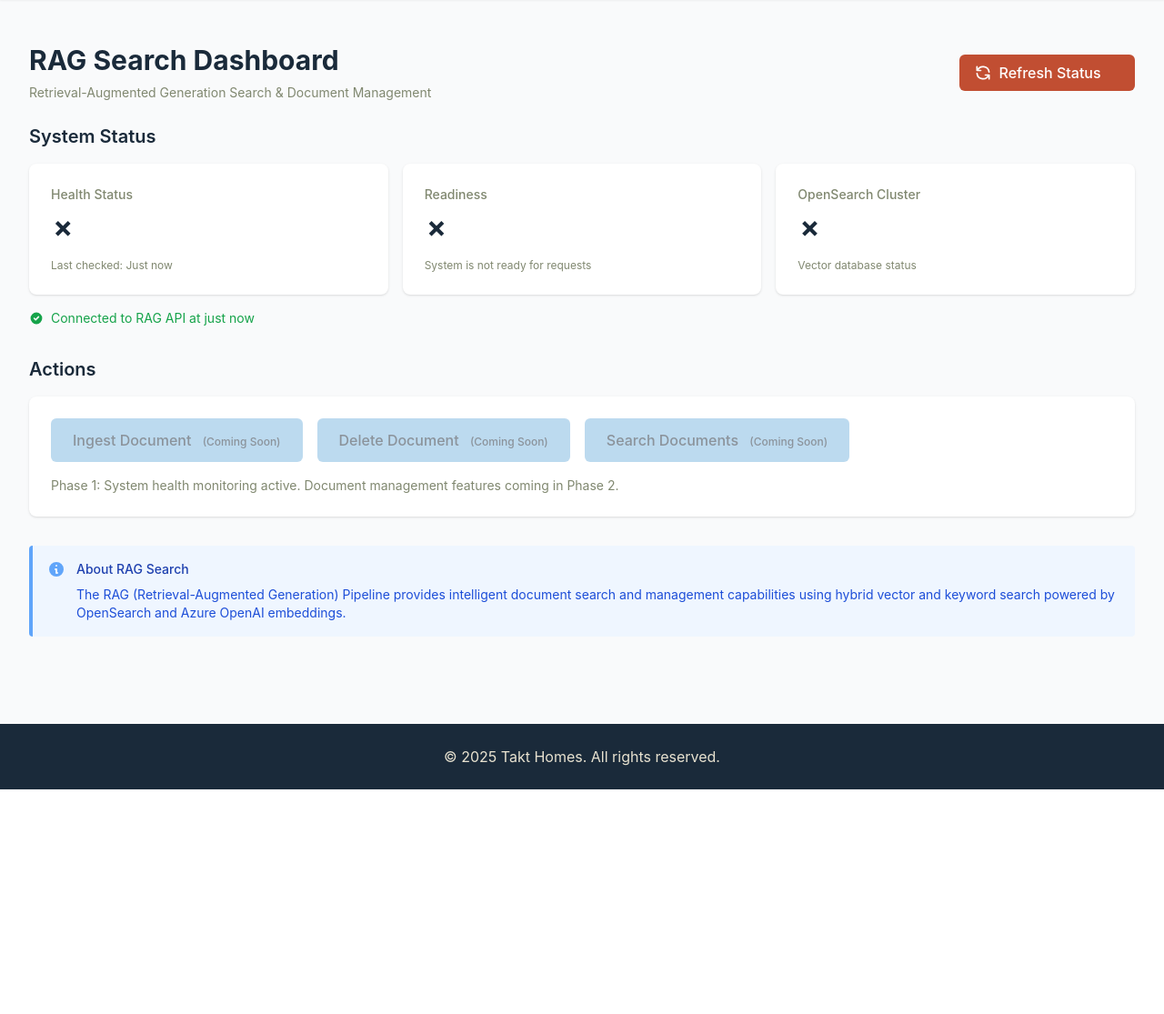
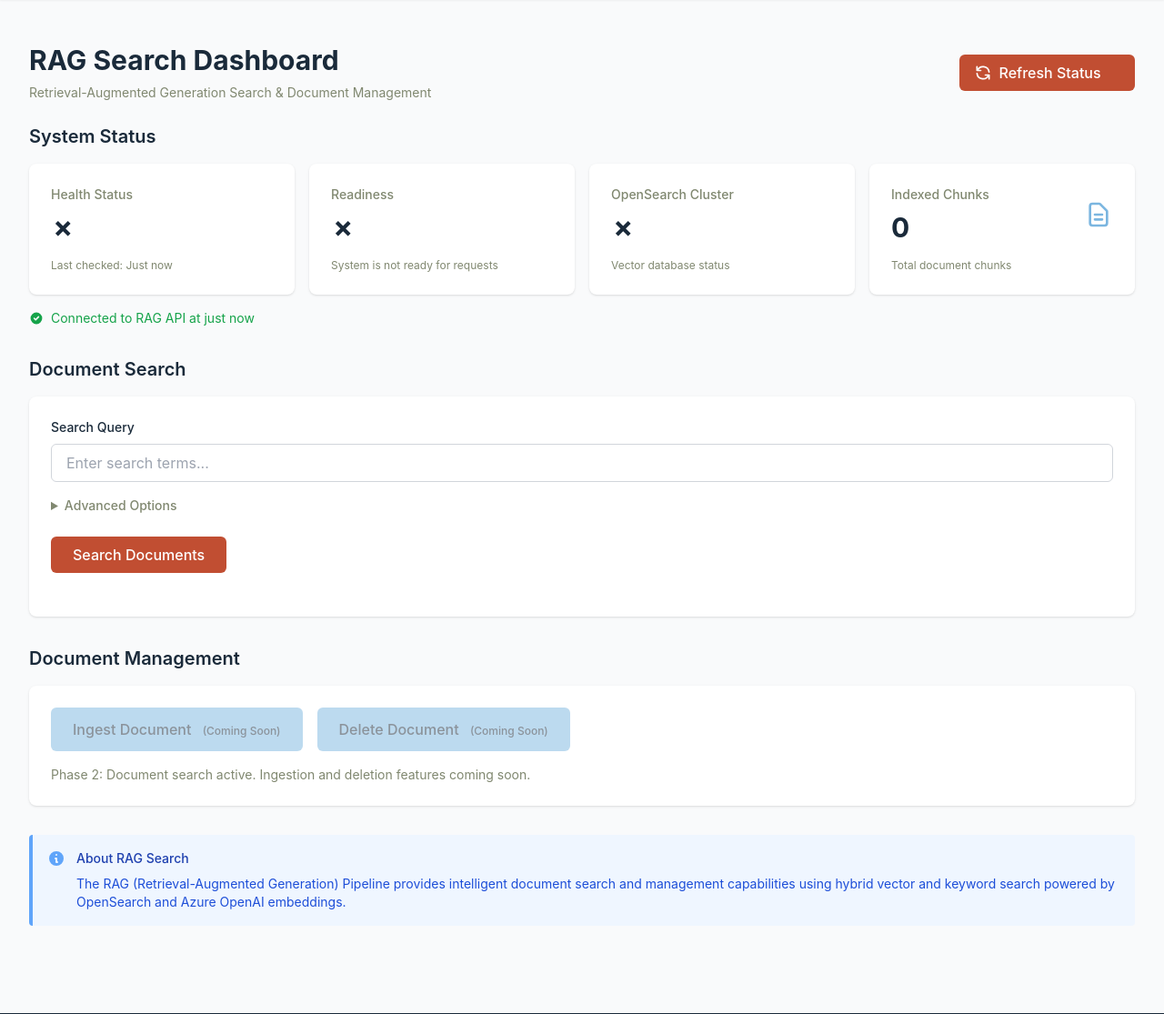
Before and after one commit to rgamage-im/in-takt, a Django app: page /search/ in a window 1280 px wide. Shown: the part 64-1179 px from the top of the page at 91% size. Before the commit the page ends 932 px from the top, so only its background shows below. Run offline with Django 5.2, Linux system fonts and the light colour scheme; the visitor is signed in with stand-in values (Sample User, id 1); data that the repository does not hold is empty; some libraries are stand-ins or nearby versions.

Commit message:
feat: add Phase 2 - document search functionality
- Implement hybrid vector/keyword search interface with adjustable weight slider
- Add search results display with content snippets, relevance scores, and source links
- Display document metadata (author, file type, chunk info) with visual tags
- Add document count metric to dashboard (4th status card)
- Enable django.contrib.humanize for number formatting
- Create search_results_partial.html template for HTMX updates
- Add collapsible advanced search options (results count, search mode)
- Implement comprehensive error handling for search failures
- Phase 2 core features complete: search working, next: ingestion/deletion

```diff
--- a/config/settings.py
+++ b/config/settings.py
@@ -48,6 +48,7 @@ INSTALLED_APPS = [
     "django.contrib.sessions",
     "django.contrib.messages",
     "django.contrib.staticfiles",
+    "django.contrib.humanize",
     # Project apps
     "core",
     "api",
--- a/search_integration/templates/search/dashboard.html
+++ b/search_integration/templates/search/dashboard.html
@@ -120,10 +120,102 @@
         </div>
     </div>
 
+    <!-- Search Section -->
+    <div class="mb-8">
+        <h2 class="text-xl font-semibold mb-4" style="color: var(--color-deep-navy);">
+            Document Search
+        </h2>
+        <div class="bg-white rounded-lg shadow p-6">
+            <form hx-post="{% url 'search:search_documents' %}"
+                  hx-target="#search-results"
+                  hx-indicator="#search-spinner">
+                {% csrf_token %}
+
+                <!-- Search Input -->
+                <div class="mb-4">
+                    <label for="query" class="block text-sm font-medium mb-2" style="color: var(--color-deep-navy);">
+                        Search Query
+                    </label>
+                    <input
+                        type="text"
+                        id="query"
+                        name="query"
+                        placeholder="Enter search terms..."
+                        required
+                        class="w-full px-4 py-2 border border-gray-300 rounded-md focus:ring-2 focus:ring-blue-500 focus:border-transparent">
+                </div>
+
+                <!-- Advanced Options (Collapsible) -->
+                <details class="mb-4">
+                    <summary class="cursor-pointer text-sm font-medium mb-2" style="color: var(--color-olive-gray);">
+                        Advanced Options
+                    </summary>
+                    <div class="mt-3 space-y-4 pl-4">
+                        <!-- Results Count -->
+                        <div>
+                            <label for="top_k" class="block text-sm font-medium mb-1" style="color: var(--color-deep-navy);">
+                                Results Count (1-100)
+                            </label>
+                            <input
+                                type="number"
+                                id="top_k"
+                                name="top_k"
+                                value="10"
+                                min="1"
+                                max="100"
+                                class="w-32 px-3 py-2 border border-gray-300 rounded-md">
+                        </div>
+
+                        <!-- Vector Weight Slider -->
+                        <div>
+                            <label for="vector_weight" class="block text-sm font-medium mb-1" style="color: var(--color-deep-navy);">
+                                Search Mode: <span id="weight-label" class="font-normal">Balanced (0.5)</span>
+                            </label>
+                            <input
+                                type="range"
+                                id="vector_weight"
+                                name="vector_weight"
+                                min="0"
+                                max="1"
+                                step="0.1"
+                                value="0.5"
+                                class="w-full"
+                                oninput="updateWeightLabel(this.value)">
+                            <div class="flex justify-between text-xs" style="color: var(--color-olive-gray);">
+                                <span>Keyword (BM25)</span>
+                                <span>Hybrid</span>
+                                <span>Semantic (Vector)</span>
+                            </div>
+                        </div>
+                    </div>
+                </details>
+
+                <!-- Search Button -->
+                <div class="flex items-center gap-3">
+                    <button
+                        type="submit"
+                        class="px-6 py-2 rounded-md text-white font-medium hover:opacity-90 transition-opacity"
+                        style="background-color: var(--color-warm-brick);">
+                        Search Documents
+                    </button>
+                    <div id="search-spinner" class="htmx-indicator">
+                        <div class="inline-block animate-spin rounded-full h-5 w-5 border-b-2 border-gray-900"></div>
+                        <span class="ml-2 text-sm" style="color: var(--color-olive-gray);">Searching...</span>
+                    </div>
+                </div>
+            </form>
+
+            <!-- Search Results Container -->
+            <div id="search-results" class="mt-6">
+                <!-- Results will be loaded here via HTMX -->
+            </div>
+        </div>
+    </div>
+
     <!-- Actions Section -->
     <div class="mb-8">
         <h2 class="text-xl font-semibold mb-4" style="color: var(--color-deep-navy);">
-            Actions
+            Document Management
         </h2>
         <div class="bg-white rounded-lg shadow p-6">
             <div class="flex flex-wrap gap-4">
@@ -141,16 +233,9 @@
                     Delete Document
                     <span class="ml-2 text-xs">(Coming Soon)</span>
                 </button>
-                <button
-                    disabled
-                    class="px-6 py-3 rounded-md font-medium transition-opacity opacity-50 cursor-not-allowed"
-                    style="background-color: var(--color-soft-sky-blue); color: var(--color-deep-navy);">
-                    Search Documents
-                    <span class="ml-2 text-xs">(Coming Soon)</span>
-                </button>
             </div>
             <p class="mt-4 text-sm" style="color: var(--color-olive-gray);">
-                Phase 1: System health monitoring active. Document management features coming in Phase 2.
+                Phase 2: Document search active. Ingestion and deletion features coming soon.
             </p>
         </div>
     </div>
@@ -172,4 +257,20 @@
         </div>
     </div>
 </div>
+
+<script>
+function updateWeightLabel(value) {
+    const label = document.getElementById('weight-label');
+    const weight = parseFloat(value);
+    if (weight === 0) {
+        label.textContent = 'Keyword Only (0.0)';
+    } else if (weight === 1) {
+        label.textContent = 'Semantic Only (1.0)';
+    } else if (weight === 0.5) {
+        label.textContent = 'Balanced (0.5)';
+    } else {
+        label.textContent = `Hybrid (${weight.toFixed(1)})`;
+    }
+}
+</script>
 {% endblock %}
--- a/search_integration/templates/search/health_status_partial.html
+++ b/search_integration/templates/search/health_status_partial.html
@@ -1,6 +1,8 @@
+{% load humanize %}
+
 {% if connected %}
 <!-- Success State: Connected to RAG API -->
-<div class="grid grid-cols-1 md:grid-cols-3 gap-4">
+<div class="grid grid-cols-1 md:grid-cols-4 gap-4">
     <!-- Health Status Card -->
     <div class="status-card bg-white rounded-lg shadow p-6">
         <div class="flex items-center justify-between">
@@ -79,6 +81,32 @@
         <div class="mt-4">
             <p class="text-xs" style="color: var(--color-olive-gray);">
                 Vector database status
+            </p>
+        </div>
+    </div>
+
+    <!-- Document Count Card -->
+    <div class="status-card bg-white rounded-lg shadow p-6">
+        <div class="flex items-center justify-between">
+            <div>
+                <p class="text-sm font-medium" style="color: var(--color-olive-gray);">Indexed Chunks</p>
+                <p class="mt-2 text-3xl font-bold" style="color: var(--color-deep-navy);">
+                    {% if document_count is not None %}
+                        {{ document_count|intcomma }}
+                    {% else %}
+                        —
+                    {% endif %}
+                </p>
+            </div>
+            <div>
+                <svg class="w-8 h-8" style="color: var(--color-soft-sky-blue);" fill="none" stroke="currentColor" viewBox="0 0 24 24">
+                    <path stroke-linecap="round" stroke-linejoin="round" stroke-width="2" d="M9 12h6m-6 4h6m2 5H7a2 2 0 01-2-2V5a2 2 0 012-2h5.586a1 1 0 01.707.293l5.414 5.414a1 1 0 01.293.707V19a2 2 0 01-2 2z"></path>
+                </svg>
+            </div>
+        </div>
+        <div class="mt-4">
+            <p class="text-xs" style="color: var(--color-olive-gray);">
+                Total document chunks
             </p>
         </div>
     </div>
--- a/search_integration/urls.py
+++ b/search_integration/urls.py
@@ -6,4 +6,5 @@ app_name = 'search'
 urlpatterns = [
     path('', views.dashboard, name='dashboard'),
     path('health/', views.health_status, name='health_status'),
+    path('search/', views.search_documents, name='search_documents'),
 ]
--- a/search_integration/views.py
+++ b/search_integration/views.py
@@ -35,9 +35,27 @@ def health_status(request):
         readiness_response.raise_for_status()
         readiness_data = readiness_response.json()
 
+        # Get document count via search with wildcard
+        try:
+            count_response = requests.post(
+                f"{settings.RAG_API_BASE_URL}/api/v1/retrieve/search",
+                headers={
+                    "X-API-Key": settings.RAG_API_KEY,
+                    "Content-Type": "application/json"
+                },
+                json={"query": "*", "top_k": 1},
+                timeout=5
+            )
+            count_response.raise_for_status()
+            count_data = count_response.json()
+            document_count = count_data.get("total_results", 0)
+        except:
+            document_count = None
+
         context = {
             "health": health_data,
             "readiness": readiness_data,
+            "document_count": document_count,
             "error": None,
             "connected": True
         }
@@ -73,3 +91,79 @@ def health_status(request):
         }
 
     return render(request, "search/health_status_partial.html", context)
+
+
+@login_required
+@require_http_methods(["POST"])
+def search_documents(request):
+    """HTMX endpoint to search documents"""
+    query = request.POST.get("query", "").strip()
+    top_k = int(request.POST.get("top_k", 10))
+    vector_weight = float(request.POST.get("vector_weight", 0.5))
+
+    if not query:
+        context = {
+            "error": "Search query is required",
+            "results": []
+        }
+        return render(request, "search/search_results_partial.html", context)
+
+    try:
+        # Prepare search payload
+        payload = {
+            "query": query,
+            "top_k": top_k,
+            "vector_weight": vector_weight
+        }
+
+        # Call RAG API search endpoint
+        response = requests.post(
+            f"{settings.RAG_API_BASE_URL}/api/v1/retrieve/search",
+            headers={
+                "X-API-Key": settings.RAG_API_KEY,
+                "Content-Type": "application/json"
+            },
+            json=payload,
+            timeout=30
+        )
+        response.raise_for_status()
+        data = response.json()
+
+        context = {
+            "query": query,
+            "results": data.get("results", []),
+            "total_results": data.get("total_results", 0),
+            "vector_weight": vector_weight,
+            "error": None
+        }
+
+    except requests.exceptions.Timeout:
+        context = {
+            "error": "Search request timed out. Try a simpler query or reduce the number of results.",
+            "query": query,
+            "results": []
+        }
+    except requests.exceptions.ConnectionError:
+        context = {
+            "error": "Cannot connect to RAG API. Please check if the service is running.",
+            "query": query,
+            "results": []
+        }
+    except requests.exceptions.HTTPError as e:
+        try:
+            error_detail = e.response.json().get("detail", str(e))
+        except:
+            error_detail = str(e)
+        context = {
+            "error": f"Search failed: {error_detail}",
+            "query": query,
+            "results": []
+        }
+    except Exception as e:
+        context = {
+            "error": f"Unexpected error: {str(e)}",
+            "query": query,
+            "results": []
+        }
+
+    return render(request, "search/search_results_partial.html", context)
```
Also changed, not shown: search_integration/templates/search/search_results_partial.html (added, +125 -0 lines).
